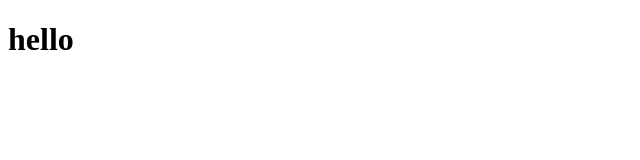
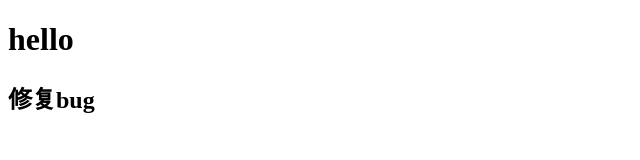
Before and after one commit to liuzhongandhuang/gitbranch, a plain HTML site: page index.html in a window 1280 px wide. Shown: the whole page, without its empty margins (0-640 px from the left). Drawn offline with Linux system fonts and the light colour scheme.

Commit message:
修复bug

```diff
--- a/index.html
+++ b/index.html
@@ -7,5 +7,6 @@
 </head>
 <body>
     <h1>hello</h1>
+    <h2>修复bug</h2>
 </body>
 </html>
```
